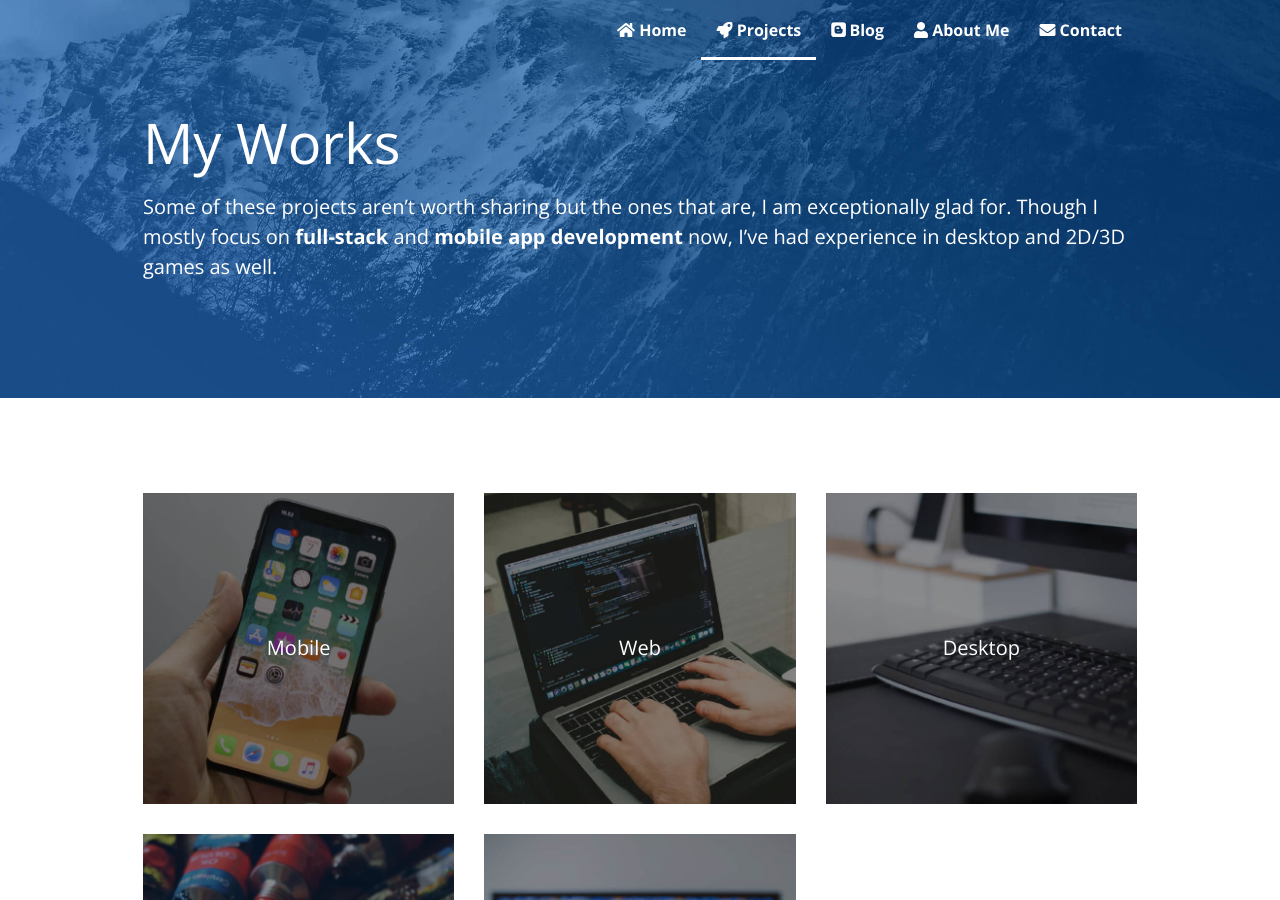
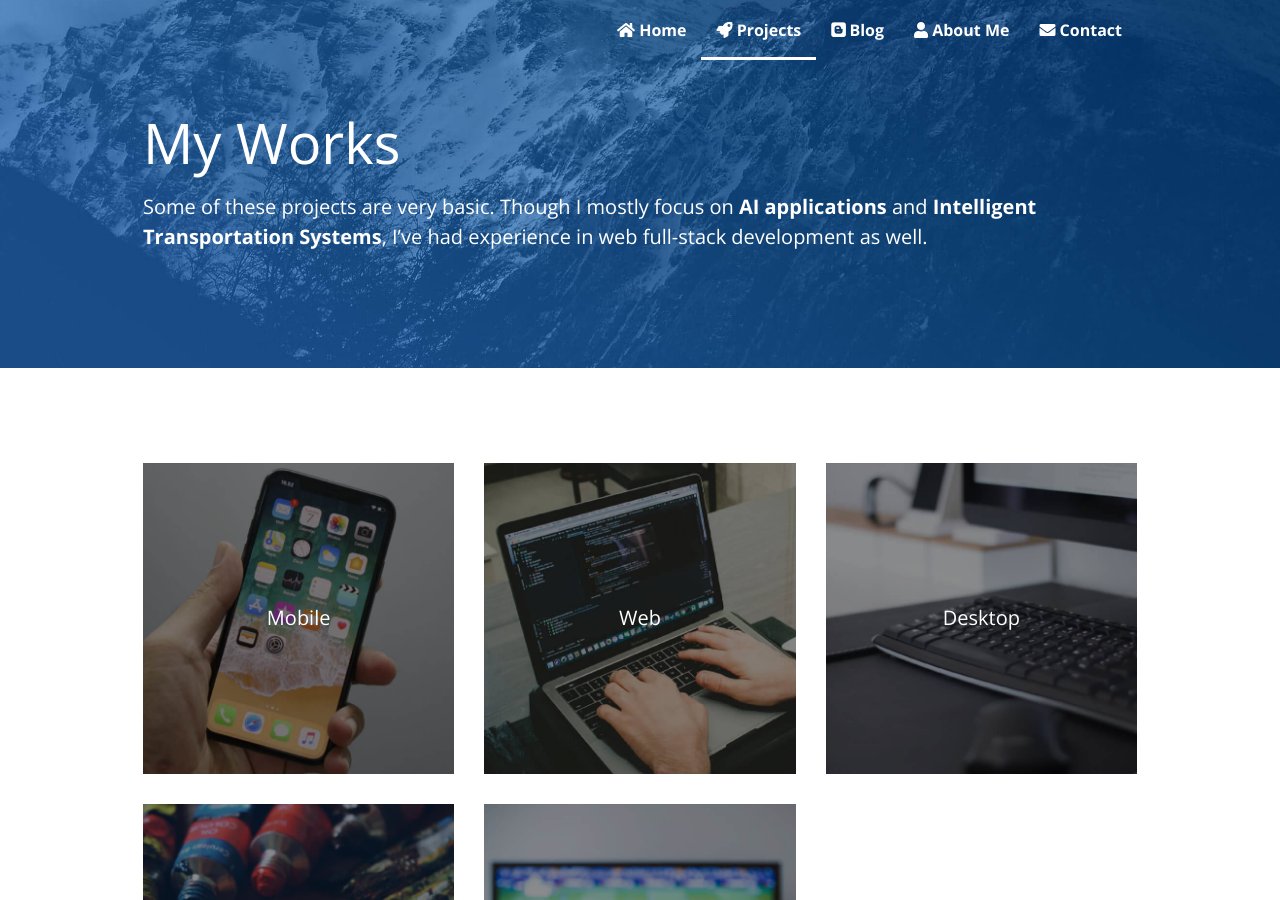
Before and after one commit to almousselli/almousselli.github.io, a Jekyll site: the page built from _pages/projects.html, in a window 1280 px wide and 900 px high. Built offline with Jekyll 4.4.1, drawn with Linux system fonts in a browser that asks for light colours.

Commit message:
Update projects.html

```diff
--- a/_pages/projects.html
+++ b/_pages/projects.html
@@ -5,7 +5,8 @@ layout: page
 order: 2
 
 heading: My Works
-sub-heading: Some of these projects aren’t worth sharing but the ones that are, I am exceptionally glad for. Though I mostly focus on <strong>full-stack</strong> and <strong>mobile app development</strong> now, I’ve had experience in desktop and 2D/3D games as well.
+sub-heading: Some of these projects are very basic. Though I mostly focus on <strong>AI applications</strong> and <strong>Intelligent
+  Transportation Systems</strong>, I’ve had experience in web full-stack development as well.
 hero-color: 18437A
 hero-image: 5
 font-awesome: fas fa-rocket
```
